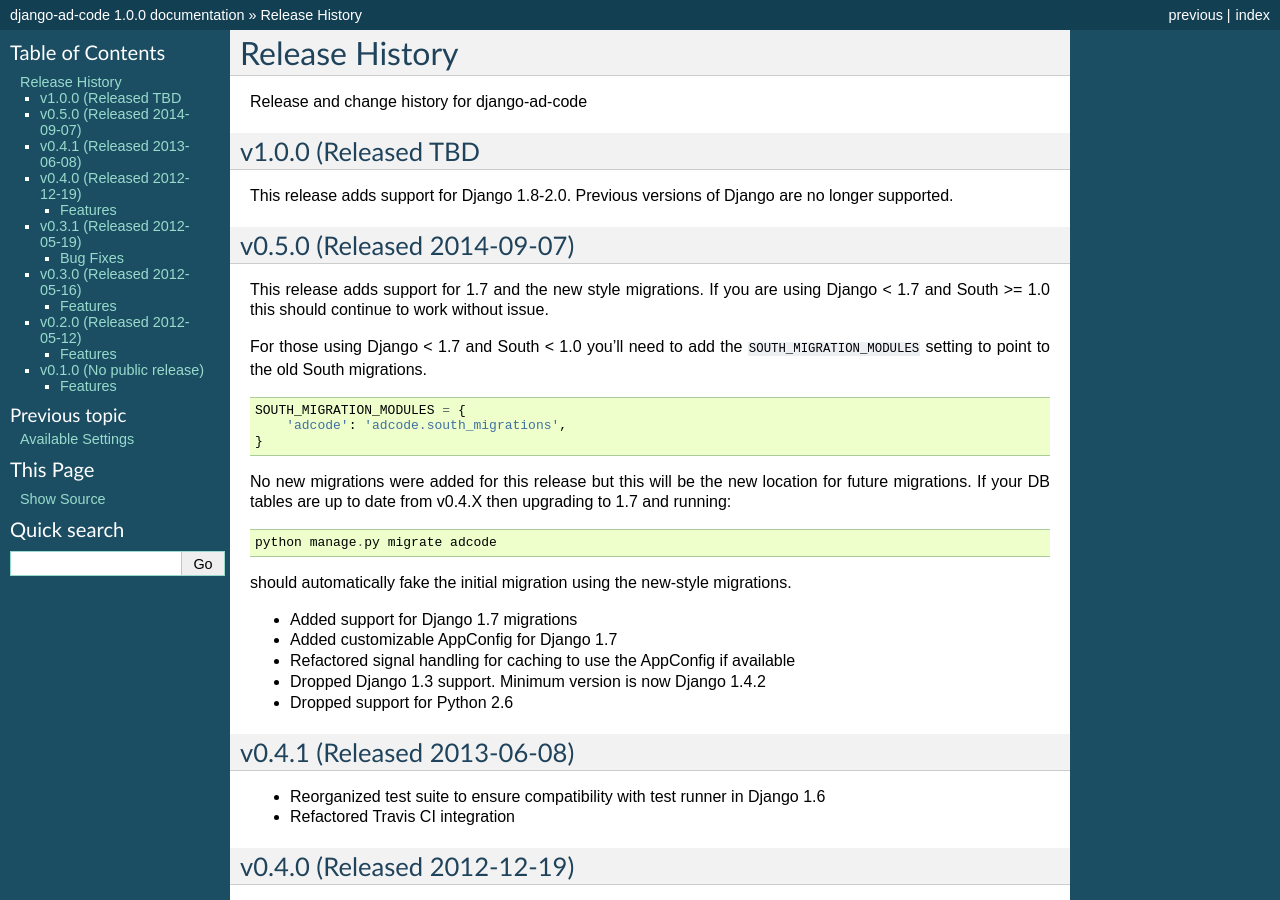
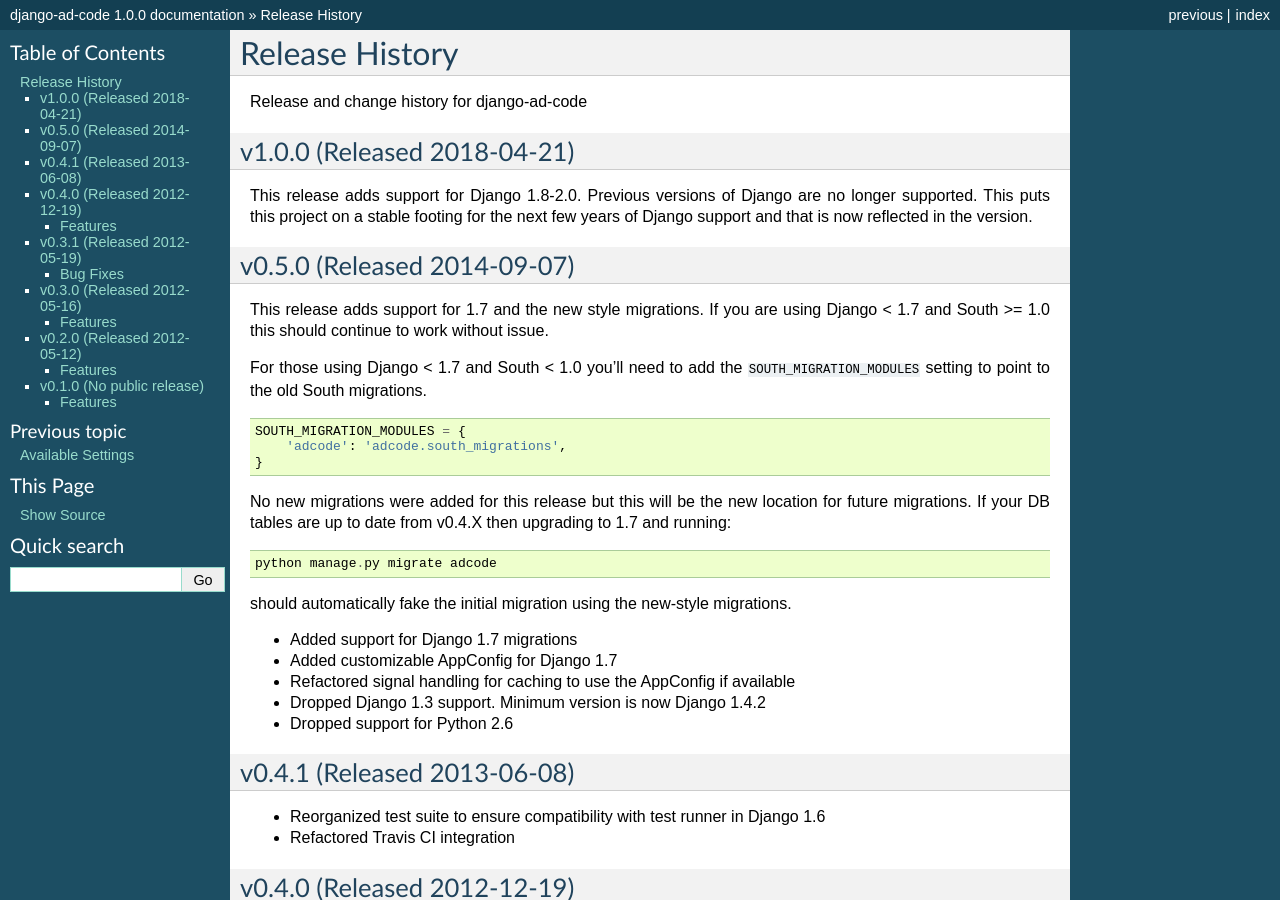
Before and after one commit to mlavin/django-ad-code, a Sphinx documentation site: the page built from docs/releases.rst, in a window 1280 px wide and 900 px high. Built offline with Sphinx 7.4.7, drawn with Linux system fonts in a browser that asks for light colours.

Commit message:
Set release date.

```diff
--- a/docs/releases.rst
+++ b/docs/releases.rst
@@ -3,11 +3,13 @@
 
 Release and change history for django-ad-code
 
-v1.0.0 (Released TBD
+
+v1.0.0 (Released 2018-04-21)
 ------------------------------------
 
 This release adds support for Django 1.8-2.0. Previous versions of Django are no longer
-supported.
+supported. This puts this project on a stable footing for the next few years
+of Django support and that is now reflected in the version.
 
 
 v0.5.0 (Released 2014-09-07)
```
